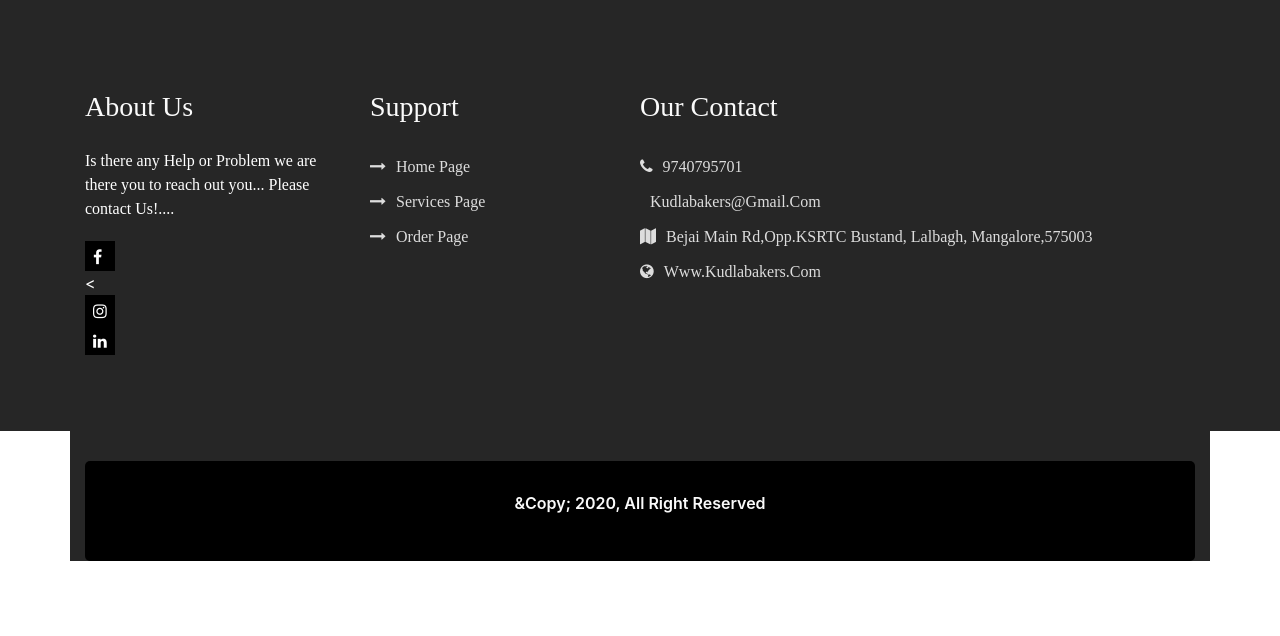
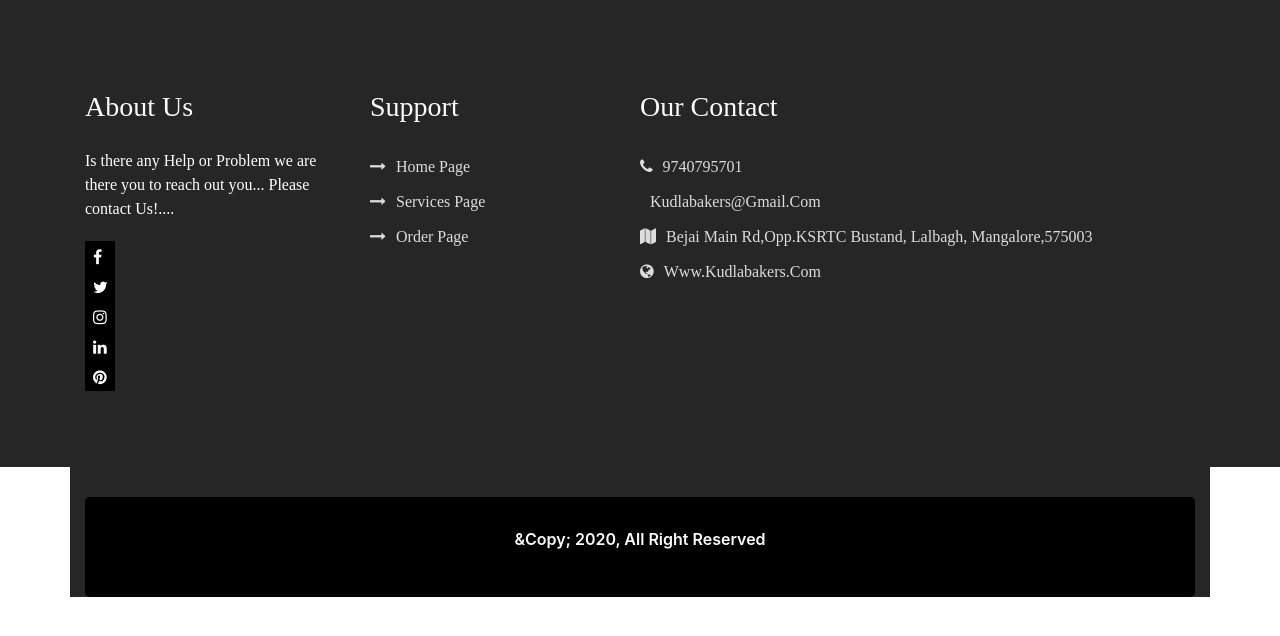
Before and after one commit to Anu628-maker/footer, a plain HTML site: page index.html in a window 1280 px wide. Drawn offline with nearby package versions, Linux system fonts and the light colour scheme.

Commit message:
first commit

```diff
--- a/index.html
+++ b/index.html
@@ -20,10 +20,10 @@
                            <p>Is there any Help or Problem we are there you to reach out you... Please contact Us!....</p>
                            <ul class="footer-social list-inline">
                                <li><a href=""><i class="fa fa-facebook"></i></a> </li>
-                               <<!-- li> <a href=""><i class="fa fa-twitter"></i></a> </li>
-                                --><li> <a href=""><i class="fa fa-instagram"></i></a> </li>
+                               <li> <a href=""><i class="fa fa-twitter"></i></a> </li>
+                               <li> <a href=""><i class="fa fa-instagram"></i></a> </li>
                                <li><a href=""><i class="fa fa-linkedin"></i></a></li>
-                              <!-- <li> <a href=""><i class="fa fa-pinterest"></i></a> </li> -->
+                              <li> <a href=""><i class="fa fa-pinterest"></i></a> </li>
                            </ul>
                         </div>
                     </div>
```
